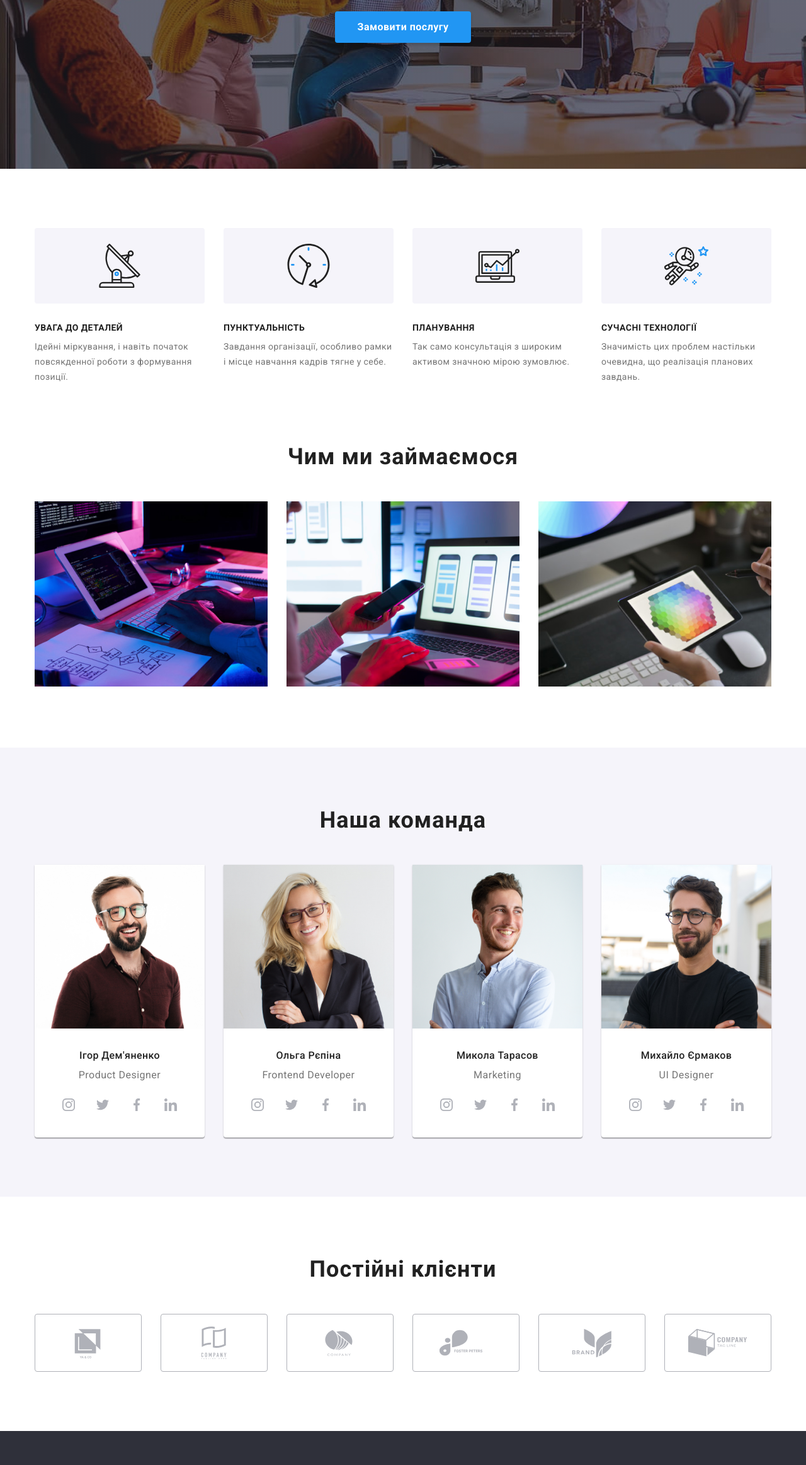
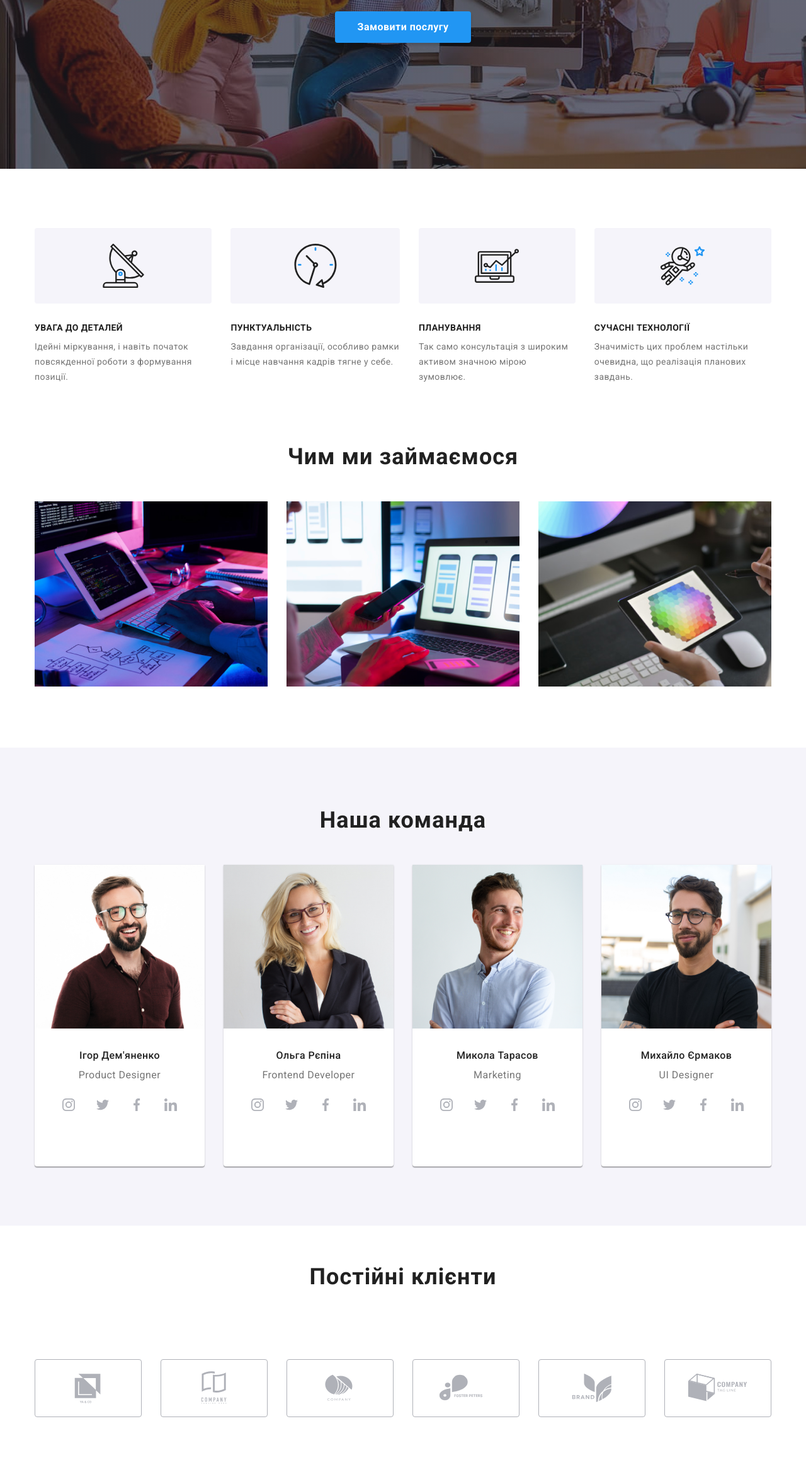
Before and after one commit to PavloKor/goit-markup-hw-04, a plain HTML site: page index.html in a window 1280 px wide. Shown: the part 412-2738 px from the top of the page at 63% size. Drawn offline with nearby package versions, Linux system fonts and the light colour scheme.

Commit message:
fix
до класу client поставиви дісплей флекс і геп, бо інакше не можу виставити іконки як на макеті

```diff
--- a/index.html
+++ b/index.html
@@ -83,43 +83,42 @@
           <h2 class="hide">Потрібен для семантики</h2>
           <ul class="about-list">
             <li class="about-item">
-              <a class="about-link link" href="">
+              <div class="about-link link">
                 <svg class="about-icon" width="70" height="70">
                   <use href="./images/icons.svg#antenna-1"></use>
                 </svg>
-              </a>
-
+              </div>
               <h3 class="caption">УВАГА ДО ДЕТАЛЕЙ</h3>
               <p class="desc">
                 Ідейні міркування, і навіть початок повсякденної роботи з формування позиції.
               </p>
             </li>
             <li class="about-item">
-              <a class="about-link link" href="">
+              <div class="about-link link">
                 <svg class="about-icon" width="70" height="70">
                   <use href="./images/icons.svg#clock-1"></use>
                 </svg>
-              </a>
+              </div>
               <h3 class="caption">ПУНКТУАЛЬНІСТЬ</h3>
               <p class="desc">
                 Завдання організації, особливо рамки і місце навчання кадрів тягне у себе.
               </p>
             </li>
             <li class="about-item">
-              <a class="about-link link" href="">
+              <div class="about-link link">
                 <svg class="about-icon" width="70" height="70">
                   <use href="./images/icons.svg#diagram-1"></use>
                 </svg>
-              </a>
+              </div>
               <h3 class="caption">ПЛАНУВАННЯ</h3>
               <p class="desc">Так само консультація з широким активом значною мірою зумовлює.</p>
             </li>
             <li class="about-item">
-              <a class="about-link link" href="">
+              <div class="about-link link">
                 <svg class="about-icon" width="70" height="70">
                   <use href="./images/icons.svg#astronaut-1"></use>
                 </svg>
-              </a>
+              </div>
               <h3 class="caption">СУЧАСНІ ТЕХНОЛОГІЇ</h3>
               <p class="desc">
                 Значимість цих проблем настільки очевидна, що реалізація планових завдань.
@@ -157,7 +156,6 @@
               <div class="team-desc">
                 <h3 class="team-name">Ігор Дем'яненко</h3>
                 <p class="team-position" lang="en">Product Designer</p>
-              </div>
                 <ul class="socials list">
                   <li class="socials-item">
                     <a
@@ -212,6 +210,7 @@
                     </a>
                   </li>
                 </ul>
+              </div>
             </li>
             <!--Працівник 2-->
             <li class="team-item">
@@ -219,7 +218,6 @@
               <div class="team-desc">
                 <h3 class="team-name">Ольга Рєпіна</h3>
                 <p class="team-position" lang="en">Frontend Developer</p>
-              </div>
                 <ul class="socials list">
                   <li class="socials-item">
                     <a
@@ -274,6 +272,7 @@
                     </a>
                   </li>
                 </ul>
+              </div>
             </li>
             <!--Працівник 3-->
             <li class="team-item">
@@ -286,7 +285,6 @@
               <div class="team-desc">
                 <h3 class="team-name">Микола Тарасов</h3>
                 <p class="team-position" lang="en">Marketing</p>
-              </div>
                 <ul class="socials list">
                   <li class="socials-item">
                     <a
@@ -341,6 +339,7 @@
                     </a>
                   </li>
                 </ul>
+              </div>
             </li>
             <!--Працівник 4-->
             <li class="team-item">
@@ -353,7 +352,6 @@
               <div class="team-desc">
                 <h3 class="team-name">Михайло Єрмаков</h3>
                 <p class="team-position" lang="en">UI Designer</p>
-              </div>
                 <ul class="socials list">
                   <li class="socials-item">
                     <a
@@ -408,6 +406,7 @@
                     </a>
                   </li>
                 </ul>
+              </div>
             </li>
           </ul>
         </div>
--- a/styles/styles.css
+++ b/styles/styles.css
@@ -131,7 +131,8 @@ ul {
   fill: var(--text-cl);
   margin-right: 10px;
 }
-.link-contact:hover .contact-icon {
+.link-contact:hover .contact-icon,
+.link-contact:focus .contact-icon {
   fill: var(--accent-txt-cl);
 }
 
@@ -239,13 +240,12 @@ ul {
   gap: 30px;
 }
 .about-link {
-  display: block;
-  text-align: center;
-  width: 270px;
+  display: flex;
+  align-items: center;
+  justify-content: center;
   height: 120px;
   background: #f5f4fa;
   border-radius: 4px;
-  padding: 25px;
   margin-bottom: 30px;
 }
 .about-item {
@@ -323,7 +323,7 @@ ul {
 .team-desc {
   text-align: center;
   padding-top: 30px;
-
+  padding-bottom: 30px;
   margin-bottom: 16px;
 }
 .team-name {
@@ -337,13 +337,14 @@ ul {
   line-height: calc(19 / 16);
   letter-spacing: var(--main-letter-s);
   color: var(--text-cl);
+  margin-bottom: 16px;
 }
 /*Socials*/
 .socials {
   display: flex;
   gap: 10px;
   justify-content: center;
-  padding-bottom: 30px;
+  margin-bottom: 30px;
 }
 
 /* Варіант 1
@@ -392,7 +393,7 @@ ul {
 
 .client-title {
   text-align: center;
-  padding-top: 94px;
+
   margin-bottom: 50px;
   font-weight: 700;
   font-size: 36px;
@@ -401,24 +402,36 @@ ul {
 }
 .client {
   display: flex;
-  justify-content: center;
   gap: 30px;
+  padding-top: 60px;
+  padding-bottom: 60px;
 }
 .client-item {
-  text-align: center;
-  margin-bottom: 94px;
-  padding: 16px;
   width: 170px;
   height: 92px;
+  /*
+  text-align: center;
+  padding: 16px;
   border: 1px solid #afb1b8;
   border-radius: 4px;
   color: var(--icon-txt-cl);
+  */
 }
 .client-link {
+  display: flex;
+  align-items: center;
+  justify-content: center;
+  width: 100%;
+  height: 100%;
+  text-align: center;
+  padding: 16px;
+  border: 1px solid #afb1b8;
+  border-radius: 4px;
+  color: var(--icon-txt-cl);
   fill: currentColor;
 }
-.client-item:hover,
-.client-item:focus {
+.client-item:hover .client-link,
+.client-item:focus .client-link {
   color: var(--accent-txt-cl);
   border: 1px solid var(--accent-txt-cl);
 }
```
Lines whose indentation alone changed are shown as unchanged.
